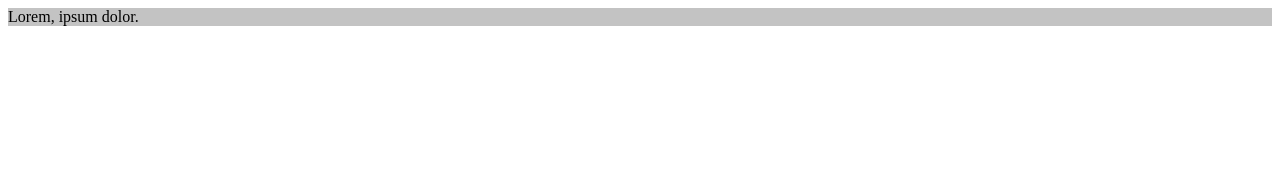
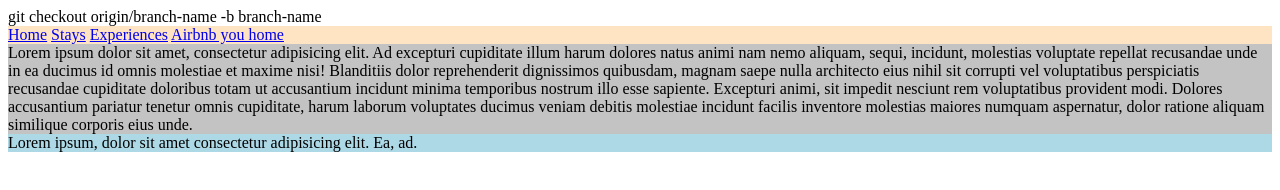
Before and after one commit to Wrangcat77/example-git, a plain HTML site: page index.html in a window 1280 px wide. Drawn offline with Linux system fonts and the light colour scheme; files that its build step writes are made by us from their sources.

Commit message:
изменила базовую структуру

```diff
--- a/css/style.css
+++ b/css/style.css
@@ -1,3 +1,9 @@
-div {
+header {
+    background-color: #ffe4c4;
+}
+main {
     background-color: #c3c3c3;
 }
+footer {
+    background-color: #add8e6;
+}
--- a/index.html
+++ b/index.html
@@ -1,7 +1,7 @@
 <!doctype html>
 <html lang="en">
     <head>
-        <meta charset="UTF-8" />
+        git checkout origin/branch-name -b branch-name      <meta charset="UTF-8" />
         <meta http-equiv="X-UA-Compatible" content="IE=edge" />
         <meta name="viewport" content="width=device-width, initial-scale=1.0" />
         <title>Document</title>
@@ -9,6 +9,23 @@
     </head>
 
     <body>
-        <div>Lorem, ipsum dolor.</div>
+        <header>
+            <nav>
+                <a href="#">Home</a>
+                <a href="#">Stays</a>
+                <a href="#">Experiences</a>
+                <a href="#">Airbnb you home</a>
+            </nav>
+        </header>
+        <main>
+            <div>
+                Lorem ipsum dolor sit amet, consectetur adipisicing elit. Ad excepturi cupiditate illum harum dolores natus animi nam nemo aliquam, sequi, incidunt, molestias voluptate repellat recusandae unde in ea ducimus id omnis molestiae et maxime nisi! Blanditiis dolor reprehenderit dignissimos quibusdam, magnam saepe nulla architecto eius nihil sit corrupti vel voluptatibus perspiciatis recusandae cupiditate doloribus totam ut accusantium incidunt minima temporibus nostrum illo esse sapiente. Excepturi animi, sit impedit nesciunt rem voluptatibus provident modi. Dolores accusantium pariatur tenetur omnis cupiditate, harum laborum voluptates ducimus veniam debitis molestiae incidunt facilis inventore molestias maiores numquam aspernatur, dolor ratione aliquam similique corporis eius unde.
+            </div>
+        </main>
+        <footer>
+            <div>
+                Lorem ipsum, dolor sit amet consectetur adipisicing elit. Ea, ad.
+            </div>
+        </footer>
     </body>
 </html>
```
